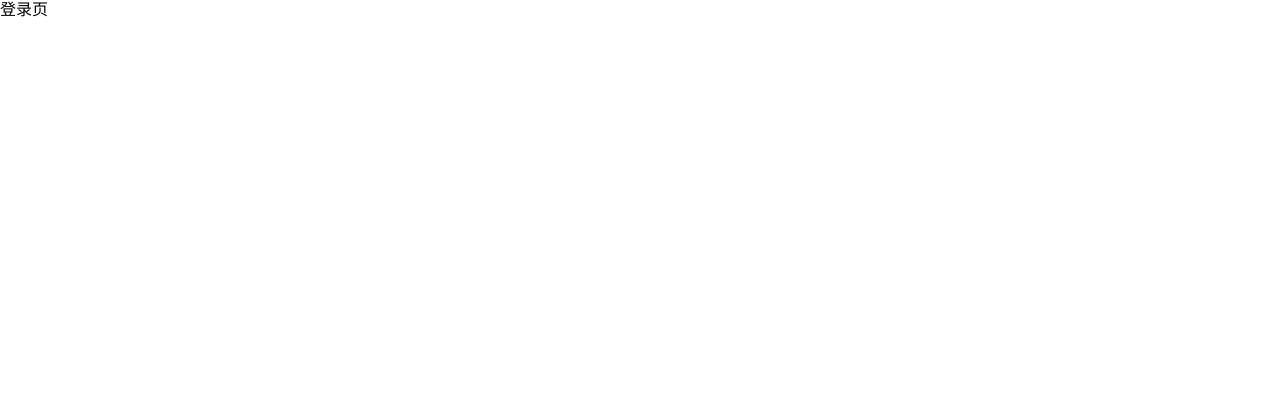
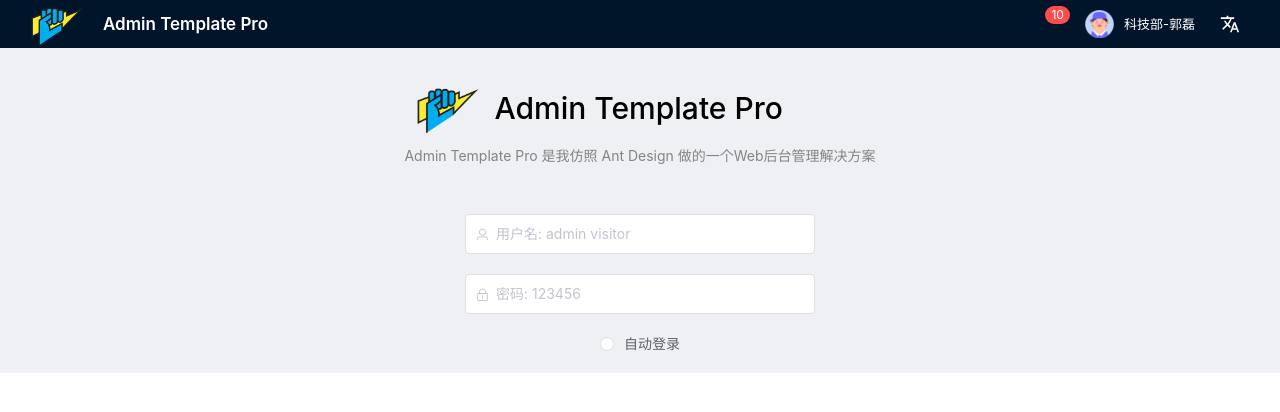
Before and after one commit to Ricemonster/vue-admin-project, a Vue app: page /login in a window 1280 px wide. Shown: the top 412 px of the page. Built offline with nearby package versions, Linux system fonts and the light colour scheme; a web font is replaced by a local one.

Commit message:
继续完成login登录页

```diff
--- a/src/App.vue
+++ b/src/App.vue
@@ -16,7 +16,13 @@
       </el-container>
     </div>
     <div v-else>
-       <router-view />
+      <el-header height="48px">
+        <Header />
+      </el-header>
+      <el-main>
+        <router-view />
+        <Footer />
+      </el-main>
     </div>
   </div>
 </template>
@@ -24,10 +30,10 @@
 <script>
 import MenuBar from './components/MenuBar.vue';
 import Header from './views/Layout/header.vue';
-
+import Footer from './views/Layout/footer.vue';
 export default {
   name: 'App',
-  components: {MenuBar,Header},
+  components: {MenuBar,Header,Footer},
   mounted(){
     // Login()
     // .then(res => {
@@ -46,7 +52,6 @@
 .el-header{
     background-color: $background-header-color;
     width: 100%;
-    line-height: 48px;
   }
 
   .el-aside {
@@ -57,5 +62,6 @@
   .el-main {
     height: 100%;
     overflow: scroll-y;
+    background-color: $background-main-color;
   }
 </style>
--- a/src/router/index.js
+++ b/src/router/index.js
@@ -25,6 +25,13 @@
         },
         component: () =>
             import ('@/views/login.vue')
+    },
+    {
+        path: '*',
+        name: '404',
+        component: () => {
+            import ('@/views/404.vue')
+        }
     }
 ]
 
@@ -42,7 +49,7 @@
             if (store.getters.roles.length !== 0) {
                 next()
             } else {
-
+                console.log('未获取用户信息')
             }
         }
     } else {
@@ -51,7 +58,6 @@
         } else if (whiteList.indexOf(to.path) !== -1) {
             next();
         } else {
-            console.log('执行')
             next('/login');
         }
     }
@@ -60,7 +66,7 @@
 
 
 router.afterEach((to, from) => {
-    document.title = to.meta.title
+    document.title = to.meta.title + ' - Admin Template Pro'
     NProgress.done()
 })
 
--- a/src/store/getter.js
+++ b/src/store/getter.js
@@ -1,5 +1,6 @@
 const getters = {
-    token: (state, getter) => state.user.token
+    token: (state, getter) => state.user.token,
+    roles: (state, getter) => state.user.userinfo.roles
 }
 
 export default getters
--- a/src/store/modules/user.js
+++ b/src/store/modules/user.js
@@ -1,7 +1,10 @@
 import { getToken, setToken } from '@/utils/auth.js'
 
 const state = {
-    token: getToken()
+    token: getToken(),
+    userinfo: {
+        roles: []
+    }
 }
 
 const mutations = {
--- a/src/styles/Settings/var.scss
+++ b/src/styles/Settings/var.scss
@@ -14,4 +14,4 @@
 $icon-aside-color: $text-base-color;
 $icon-header-Badge-color: #ff4d4f; // Header 小圆球颜色
 // hover颜色
-$hover-header-color: #252a3d;
+$hover-header-color: #252a3d; // Header hover颜色
--- /dev/null
+++ b/src/views/404.vue
@@ -0,0 +1,15 @@
+<template>
+  <div>
+      404NotFound
+  </div>
+</template>
+
+<script>
+export default {
+    name: '404'
+}
+</script>
+
+<style>
+
+</style>
--- /dev/null
+++ b/src/views/Layout/footer.vue
@@ -0,0 +1,13 @@
+<template>
+  <div></div>
+</template>
+
+<script>
+export default {
+    name: 'Footer'
+}
+</script>
+
+<style lang="scss" scoped>
+
+</style>
--- a/src/views/Layout/header.vue
+++ b/src/views/Layout/header.vue
@@ -97,7 +97,7 @@
 .Badge {
     position: absolute;
     right: 0px;
-    top: -5px;
+    top: 10px;
 }
 ::v-deep .el-badge__content {
     border: 0px solid black !important;
--- a/src/views/login.vue
+++ b/src/views/login.vue
@@ -1,13 +1,100 @@
 <template>
-  <div>登录页</div>
+  <div class="login">
+    <div class="login__name">
+      <div class="login__name__logo">
+        <img src="~@/static/image/logo.png" alt="">
+        <div>Admin Template Pro</div>
+      </div>
+      <div class="login__name__des">Admin Template Pro 是我仿照 Ant Design 做的一个Web后台管理解决方案</div>
+    </div>
+    <div class="login__box">
+      <el-input
+        type="text"
+        class="login__box__input"
+        placeholder="用户名: admin visitor"
+        prefix-icon="el-icon-user"
+        v-model="username">
+      </el-input>
+      <el-input
+        type="password"
+        show-password
+        class="login__box__input"
+        placeholder="密码: 123456"
+        prefix-icon="el-icon-lock"
+        v-model="password">
+      </el-input>
+      <div class="login__box__pas">
+          <el-radio-group v-model="Rememberpassword">
+            <el-radio :label="ok">自动登录</el-radio>
+          </el-radio-group>
+      </div>
+
+
+    </div>
+    <div class="login__other"></div>
+  </div>
 </template>
 
 <script>
+
 export default {
-
+  name: 'Login',
+  data(){
+    return {
+      username: '',
+      password: '',
+      Rememberpassword: 'ok'
+    }
+  }
 }
 </script>
 
-<style>
+<style lang="scss" scoped>
+.login {
+  height: 100%;
+  width: 100%;
+  display: flex;
+  flex-direction: column;
+  justify-content: center;
+  align-items: center;
+  @include b('login__name'){
+    display: flex;
+    flex-direction: column;
+    align-content: center;
+    @include e('logo'){
+      display: flex;
+      flex-direction:row;
+      align-items: center;
+      img {
+        max-height: 80px;
+        max-width: 80px;
+      }
+      div {
+        font-size: 30px;
+        font-weight: 500;
+        margin-left: 10px;
+      }
+    }
+    @include e('des'){
+      font-size:14px;
+      color: rgba(0,0,0,.45);
+    }
+  }
+  @include b('login__box'){
+    margin-top: 50px;
+    display: flex;
+    flex-direction: column;
+    align-items: center;
+    width: 350px;
+    @include e('input'){
+      width: 100%;
+      margin-bottom: 20px;
+    }
+  }
+}
 
+
+::v-deep .el-input__inner:focus{
+  border-color: $theme-color;
+}
 </style>
```
